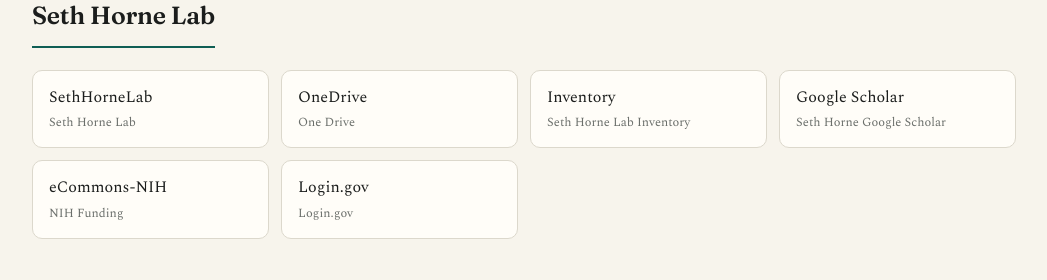
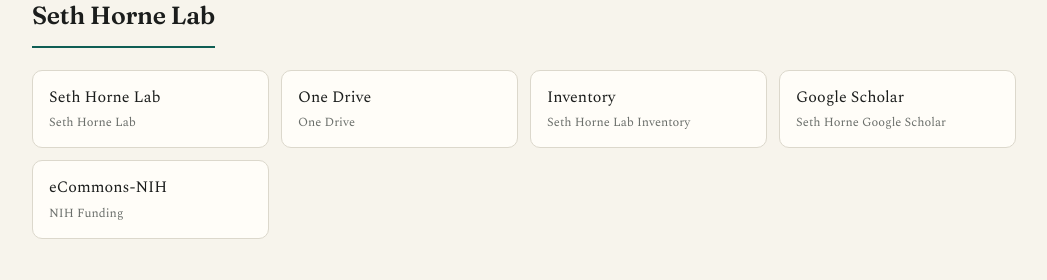
Before and after one commit to 1samirmallick1/1samirmallick1.github.io, a plain HTML site: page index.html in a window 1280 px wide. Shown: the part 520-800 px from the top of the page, without its empty margins (116-1163 px from the left). Drawn offline with nearby package versions, Linux system fonts and the light colour scheme.

Commit message:
Update links in the Seth Horne Lab section

```diff
--- a/index.html
+++ b/index.html
@@ -144,12 +144,11 @@
   <section class="category" id="Seth Horne Website">
     <h2>Seth Horne Lab</h2>
     <div class="links">
-      <a href="https://sites.pitt.edu/~horne/index.html/" target="_blank" rel="noopener">SethHorneLab<span>Seth Horne Lab</span></a>
-      <a href="https://pitt-my.sharepoint.com/personal/horne_pitt_edu/_layouts/15/onedrive.aspx?id=%2Fpersonal%2Fhorne%5Fpitt%5Fedu%2FDocuments%2FHorne%20Lab%20Shared%20Group%20Documents&viewid=a9650348%2Ddf68%2D4f7c%2Da1f4%2D9e69e489e0bb&OR=Teams%2DHL&CT=1736793847015&ovuser=9ef9f489%2De0a0%2D4eeb%2D87cc%2D3a526112fd0d%2CSAM1202%40pitt%2Eedu&TeamsCID=274c7756%2D0788%2D4c5b%2D9e8e%2De2e8878f1d23&clickparams=eyJBcHBOYW1lIjoiVGVhbXMtRGVza3RvcCIsIkFwcFZlcnNpb24iOiI0OS8yNjA0MzAxOTIxNiIsIkhhc0ZlZGVyYXRlZFVzZXIiOmZhbHNlfQ%3D%3D" target="_blank" rel="noopener">OneDrive<span>One Drive</span></a>
+      <a href="https://sites.pitt.edu/~horne/" target="_blank" rel="noopener">Seth Horne Lab<span>Seth Horne Lab</span></a>
+      <a href="https://pitt-my.sharepoint.com/personal/horne_pitt_edu/_layouts/15/onedrive.aspx?id=%2Fpersonal%2Fhorne%5Fpitt%5Fedu%2FDocuments%2FHorne%20Lab%20Shared%20Group%20Documents&viewid=a9650348%2Ddf68%2D4f7c%2Da1f4%2D9e69e489e0bb&OR=Teams%2DHL&CT=1736793847015&ovuser=9ef9f489%2De0a0%2D4eeb%2D87cc%2D3a526112fd0d%2CSAM1202%40pitt%2Eedu&TeamsCID=274c7756%2D0788%2D4c5b%2D9e8e%2De2e8878f1d23&clickparams=eyJBcHBOYW1lIjoiVGVhbXMtRGVza3RvcCIsIkFwcFZlcnNpb24iOiI0OS8yNjA0MzAxOTIxNiIsIkhhc0ZlZGVyYXRlZFVzZXIiOmZhbHNlfQ%3D%3D" target="_blank" rel="noopener">One Drive<span>One Drive</span></a>
       <a href="https://pitt.sharepoint.com/:x:/r/sites/HorneLab/_layouts/15/doc2.aspx?sourcedoc=%7BF83442CA-A596-4EA0-8CFF-B01EEDD49A31%7D&file=Horne%20Group%20Inventory.xlsx&action=default&mobileredirect=true" target="_blank" rel="noopener">Inventory<span>Seth Horne Lab Inventory</span></a>
       <a href="https://scholar.google.com/citations?user=yB9NCbMAAAAJ&hl=en&oi=ao" target="_blank" rel="noopener">Google Scholar<span>Seth Horne Google Scholar</span></a>
       <a href="https://public.era.nih.gov/commonsplus/public/login.era?TARGET=https%3A%2F%2Fpublic.era.nih.gov%3A443%2Fcommonsplus%2Fhome.era%3Fmenu_itemPath%3D600" target="_blank" rel="noopener">eCommons-NIH<span>NIH Funding</span></a>
-      <a href="https://sites.pitt.edu/~horne/index.html/" target="_blank" rel="noopener">Login.gov<span>Login.gov</span></a>
     </div>
   </section>
 
```
